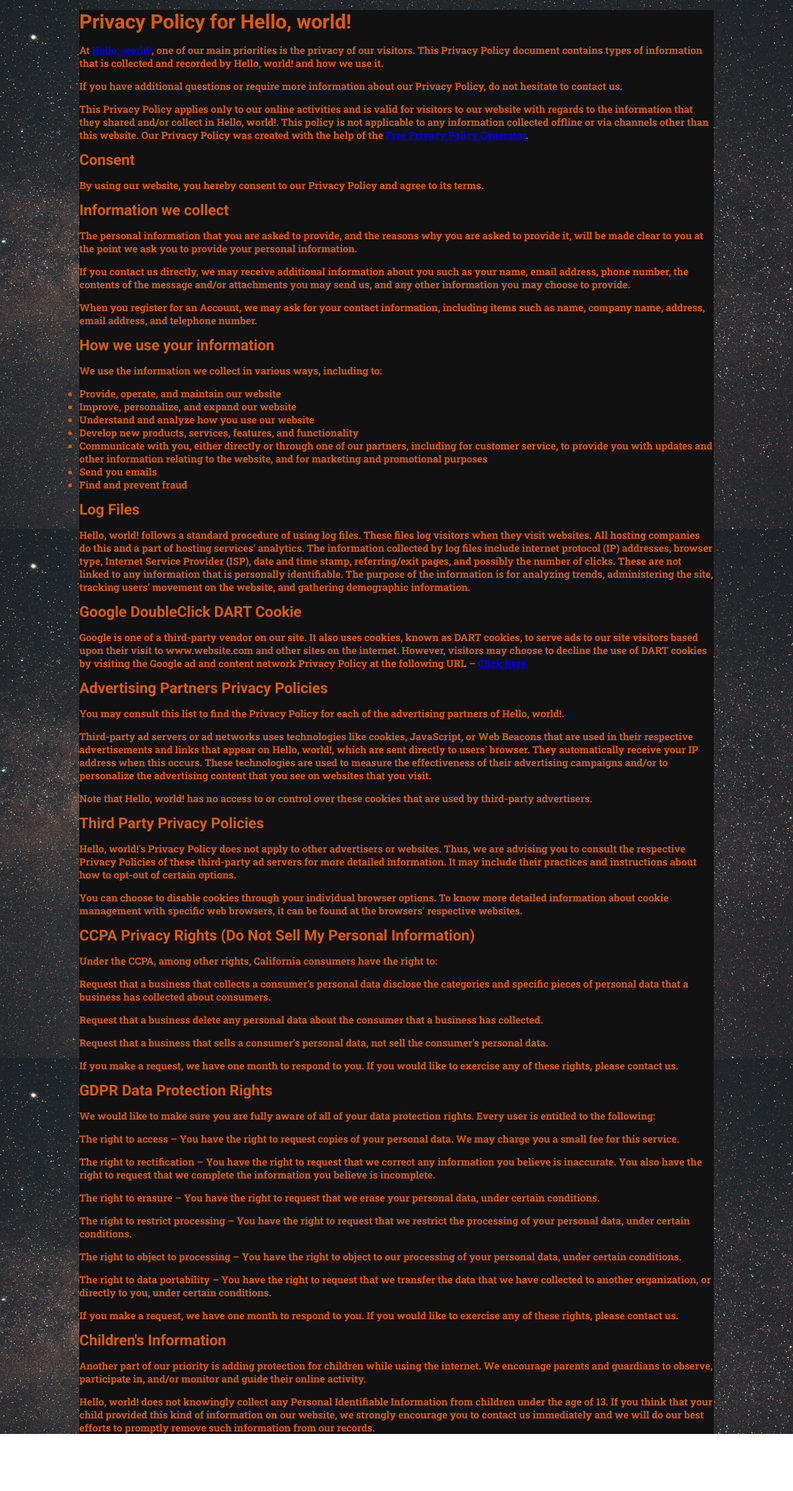
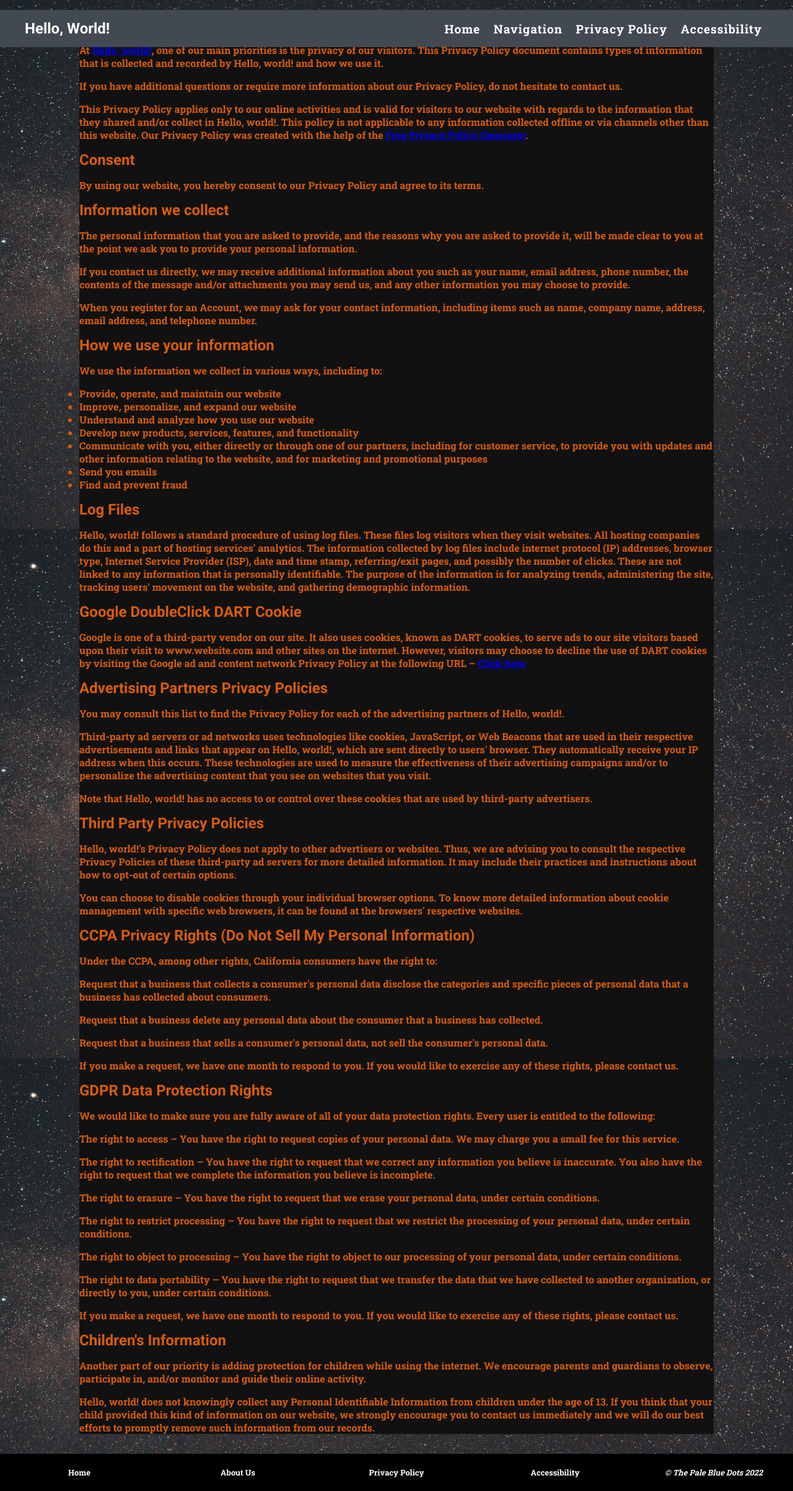
Before and after one commit to hashim222/save-earth, a plain HTML site: page privacy-policy.html in a window 1280 px wide. Shown: the whole page at 62% size. Before the commit the page ends 2313 px from the top, so only its background shows below. Drawn offline with nearby package versions, Linux system fonts and the light colour scheme.

Commit message:
add header/footer to other pages

```diff
--- a/assets/css/style.css
+++ b/assets/css/style.css
@@ -226,7 +226,7 @@ footer a:hover {
     /* Fixed header to always display on top of page*/
     position: fixed;
     /* Using z-index to ensure header is in front
-    of the other sections as they scroll passed */
+    of the other sections as they scroll past */
     z-index: 99;
     flex-direction: column;
     padding: 1.2rem 0;
--- a/privacy-policy.html
+++ b/privacy-policy.html
@@ -13,6 +13,25 @@
 </head>
 
 <body>
+
+    <header id="about-us-header">
+        <!-- Logo linked to home page -->
+        <div class="logo">
+            <a href="index.html" aria-label="Go to the home page">
+                <h2>Hello, World!</h2>
+            </a>
+        </div>
+
+        <!-- Navigation bar with links to each section -->
+        <nav class="nav-bar" id="nav-bar">
+            <ul>
+                <li><a href="index.html" aria-label="Go to the home page">Home</a></li>
+                <li><a href="#nav-bar" aria-label="Go to the Nav Bar">Navigation</a></li>
+                <li><a href="privacy-policy.html" aria-label="Go to Privacy Policy Page">Privacy Policy</a></li>
+                <li><a href="accessibility-policy.html" aria-label="Go to Privacy Policy Page">Accessibility</a></li>
+            </ul>
+        </nav>
+    </header>
 
     <div class="container">
 
@@ -214,6 +233,16 @@
 
     </div>
 
+    <!-- footer -->
+    <footer>
+        <!-- Links connects to the different html page sections -->
+        <a href="#landing-scene" aria-label="Go to Top of Home Page">Home</a>
+        <a href="about-us.html" aria-label="Go to About Us Page">About Us</a>
+        <a href="privacy-policy.html" aria-label="Go to Privacy Policy Page">Privacy Policy</a>
+        <a href="accessibility-policy.html" aria-label="Go to Privacy Policy Page">Accessibility</a>
+        <p id="copyright">&copy; The Pale Blue Dots 2022</p>
+    </footer>
+
     <!-- Bootstrap js -->
     <script src="https://cdn.jsdelivr.net/npm/bootstrap@5.1.3/dist/js/bootstrap.bundle.min.js"
     integrity="sha384-ka7Sk0Gln4gmtz2MlQnikT1wXgYsOg+OMhuP+IlRH9sENBO0LRn5q+8nbTov4+1p"
```
Also changed, not shown: 404.html (+10 -0 lines), 500.html (+9 -0 lines), about-us.html (+1 -1 lines), index.html (+1 -1 lines).
